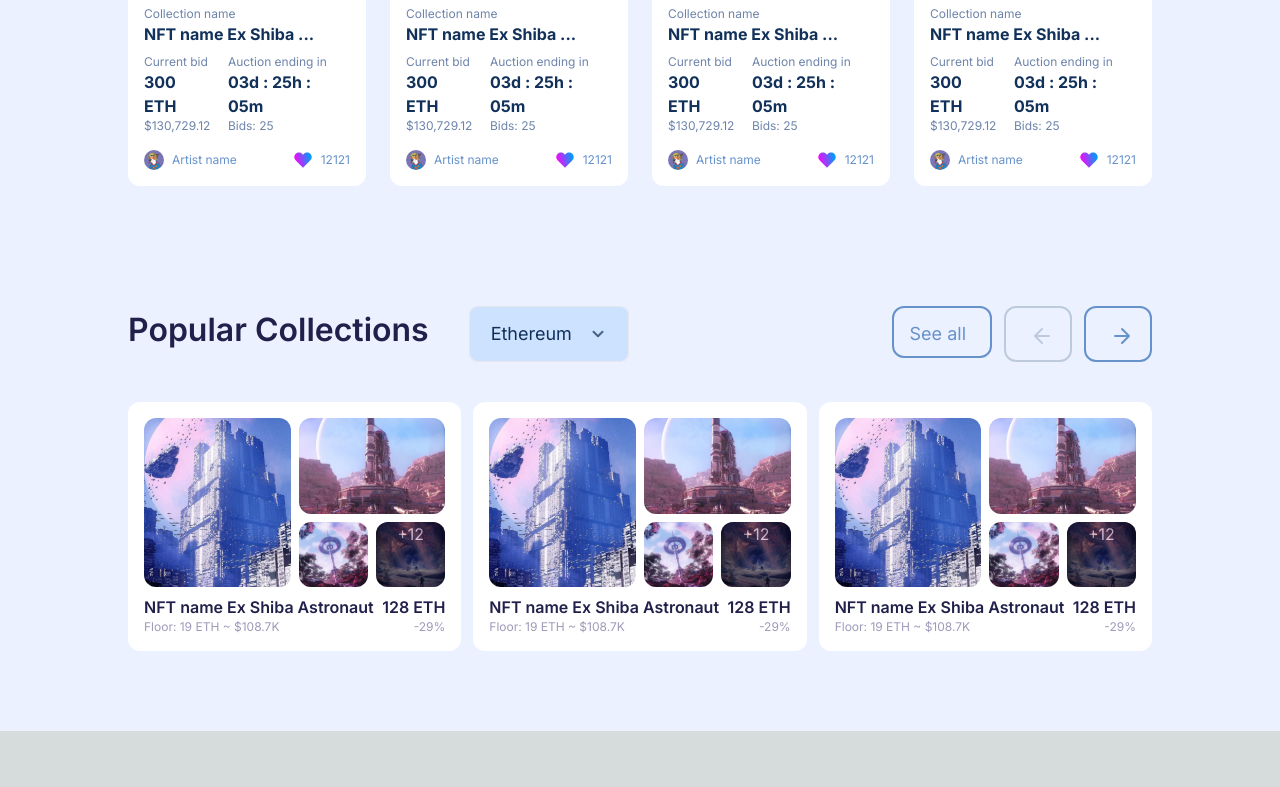
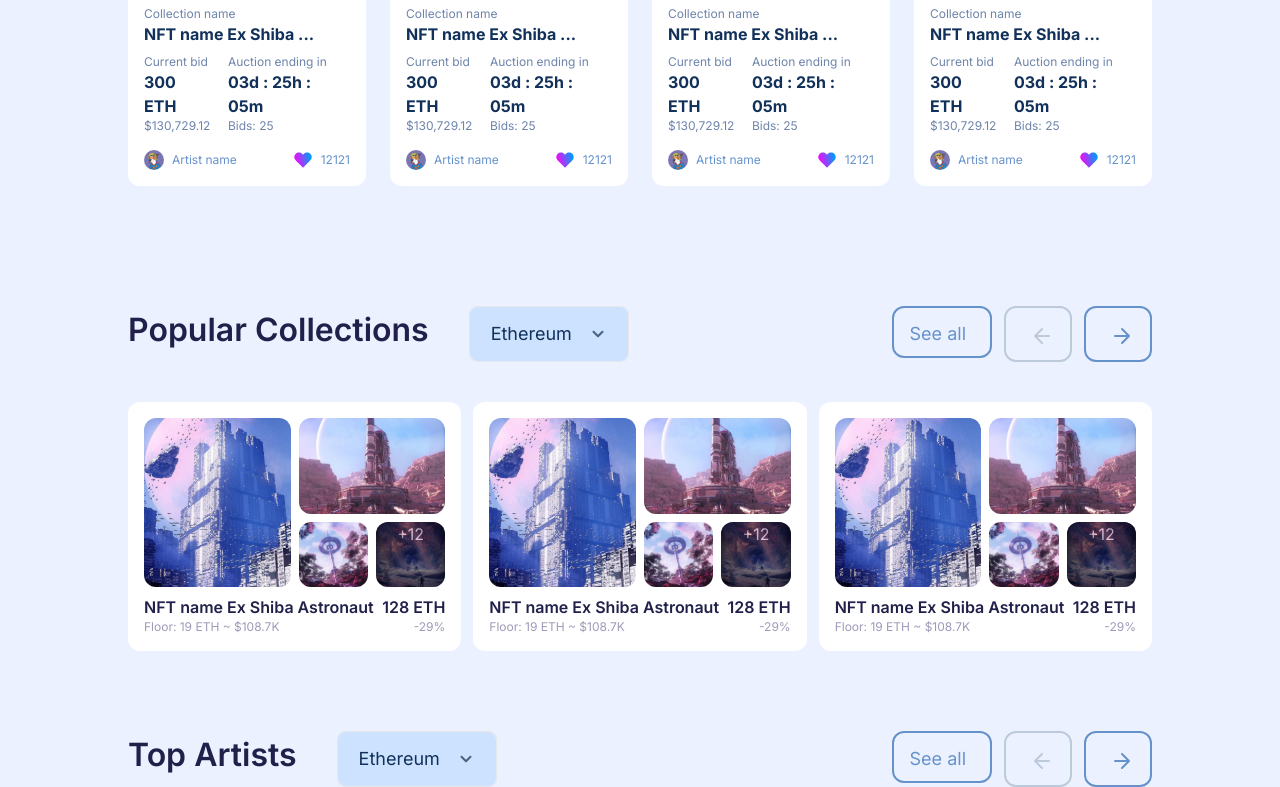
Before and after one commit to khadijafatima409/MY-NFT, a Next.js app: page / in a window 1280 px wide. Shown: the part 1097-1884 px from the top of the page. Before the commit the page ends 1828 px from the top, so only its background shows below. Built offline with nearby package versions, Linux system fonts and the light colour scheme.

Commit message:
added artist component

```diff
--- a/src/app/page.tsx
+++ b/src/app/page.tsx
@@ -1,3 +1,4 @@
+import Artists from "@/components/Artists";
 import Auctions from "@/components/Auctions";
 import Collections from "@/components/Collections";
 import HeroSetion from "@/components/HeroSection";
@@ -9,6 +10,7 @@ export default function Home() {
       <HeroSetion />
       <Auctions />
       <Collections />
+      <Artists />
     </main>
   );
 }
--- /dev/null
+++ b/src/components/Artists.tsx
@@ -0,0 +1,12 @@
+import React from "react";
+import CustomHeader from "./CustomHeader";
+
+const Artists = () => {
+  return (
+    <div className="w-[80%] mx-auto ">
+      <CustomHeader title="Top Artists" className="text-blue" />
+    </div>
+  );
+};
+
+export default Artists;
```
